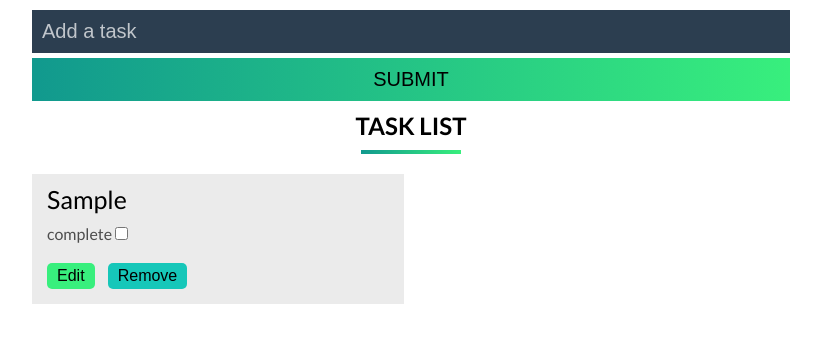
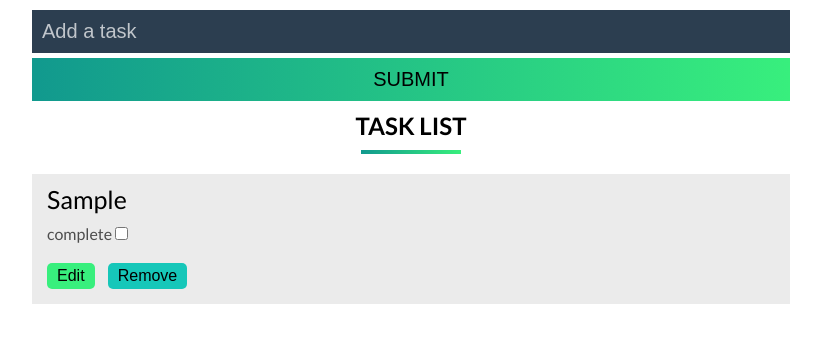
Before and after one commit to yeasir99/To-do-list-app, a plain HTML site: page index.html in a window 1280 px wide. Both pictures are taken after typing "Sample" into the empty fields and a click on the input "submit". Shown: the whole page, without its empty margins (229-1050 px from the left). Drawn offline with Linux system fonts and the light colour scheme.

Commit message:
watch sass

```diff
--- a/css/main.css
+++ b/css/main.css
@@ -83,8 +83,8 @@ form input[type=submit] {
 .task-container {
   display: -ms-grid;
   display: grid;
-  -ms-grid-columns: (1fr)[2];
-      grid-template-columns: repeat(2, 1fr);
+  -ms-grid-columns: 1fr;
+      grid-template-columns: 1fr;
   grid-gap: 15px;
 }
 
@@ -95,6 +95,9 @@ form input[type=submit] {
 
 .task-container_item .item-name {
   font-size: 25px;
+  width: 100%;
+  outline: none;
+  border: 0;
 }
 
 .task-container_item .item-tools {
```
